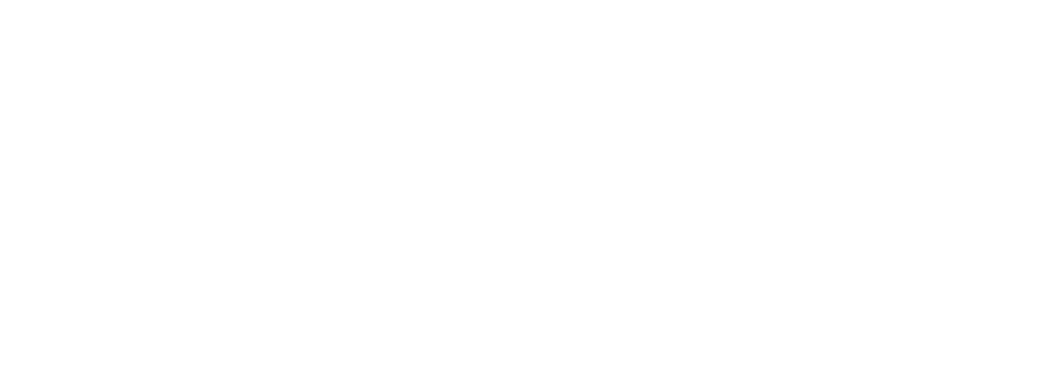
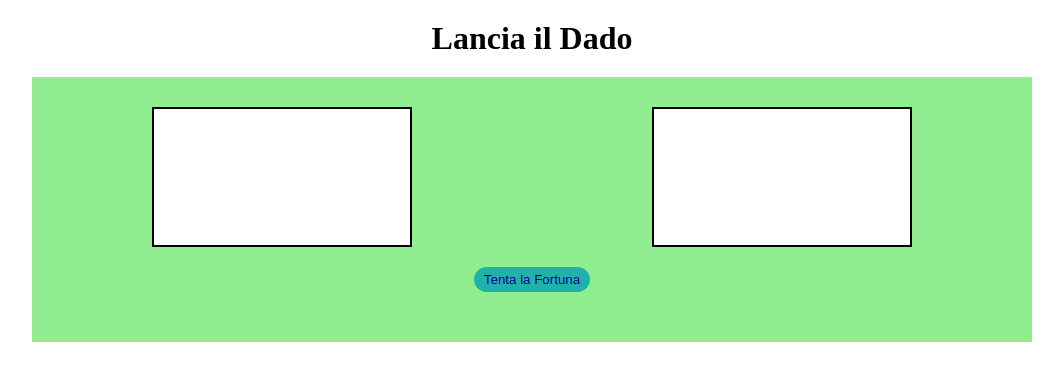
Before and after one commit to Nothung429/js-mail-dadi, a plain HTML site: page Gioco dadi/index.html in a window 1280 px wide. Shown: the whole page, without its empty margins (108-1171 px from the left). Drawn offline with Linux system fonts and the light colour scheme.

Commit message:
aggiornamento gioco dei dadi

```diff
--- a/Gioco dadi/css/style.css
+++ b/Gioco dadi/css/style.css
@@ -0,0 +1,49 @@
+/*------ general ------*/
+* {
+    margin: 0;
+    padding: 0;
+    box-sizing: border-box;
+}
+h1 {
+    text-align: center;
+    margin: 20px 0;
+}
+.container {
+    max-width: 1000px;
+    text-align: center;
+    padding: 30px 0;
+    margin: auto;
+    background-color: lightgreen;
+}
+.box {
+    display: flex;
+    justify-content: space-around;
+}
+.dice {
+    width: 260px;
+    height: 140px;
+    background-color: #fff;
+    border: 2px solid #000;
+    text-align: center;
+    line-height: 140px;
+    font-size: 26px;
+    font-weight: bold;
+}
+.btn {
+    display: flex;
+    justify-content: center;
+}
+button {
+    padding: 5px 10px;
+    border-radius: 20px;
+    background-color: lightseagreen;
+    color: darkblue;
+    border: none;
+    cursor: pointer;
+    margin: 20px;
+}
+#result {
+    font-size: 80px;
+    font-weight: bold;
+    color: red;
+}
--- a/Gioco dadi/index.html
+++ b/Gioco dadi/index.html
@@ -10,7 +10,17 @@
     </head>
 
     <body>
-
+        <h1>Lancia il Dado</h1>
+        <div class="container">
+            <div class="box">
+                <div class="dice" id="player"></div>
+                <div class="dice" id="computer"></div>
+            </div>
+            <div class="btn">
+                <button id="play">Tenta la Fortuna</button>
+            </div>
+            <div id="result"></div>
+        </div>
         <script src="js/script.js"></script>
     </body>
 
--- a/Gioco dadi/js/script.js
+++ b/Gioco dadi/js/script.js
@@ -1,6 +1,24 @@
 // Generare un numero random da 1 a 6, sia per il giocatore sia per il computer.
 // Stabilire il vincitore, in base a chi fa il punteggio più alto.
-const player = Math.floor(Math.random() * 6) + 1;
-console.log(player);
-const computer = Math.floor(Math.random() * 6) + 1;
-console.log(computer);
+const result = document.getElementById("result")
+const btnPlay = document.getElementById("play")
+btnPlay.addEventListener("click",
+    function(){
+        const playerDice = Math.floor(Math.random() * 6) + 1;
+        document.getElementById("player").innerHTML = `Player point: ${playerDice}`
+        const computerDice = Math.floor(Math.random() * 6) + 1;
+        document.getElementById("computer").innerHTML = `Computer point: ${computerDice}`
+        console.log(player);
+        console.log(computer);
+        if (playerDice > computerDice) {
+            result.style.display = "block";
+            result.innerHTML = `HAI VINTO!!!`
+        } else if (playerDice < computerDice) {
+            result.style.display = "block";
+            result.innerHTML = `HAI PERSO`
+        } else {
+            result.style.display = "block";
+            result.innerHTML = `PAREGGIO`
+        }
+    }
+);
```
